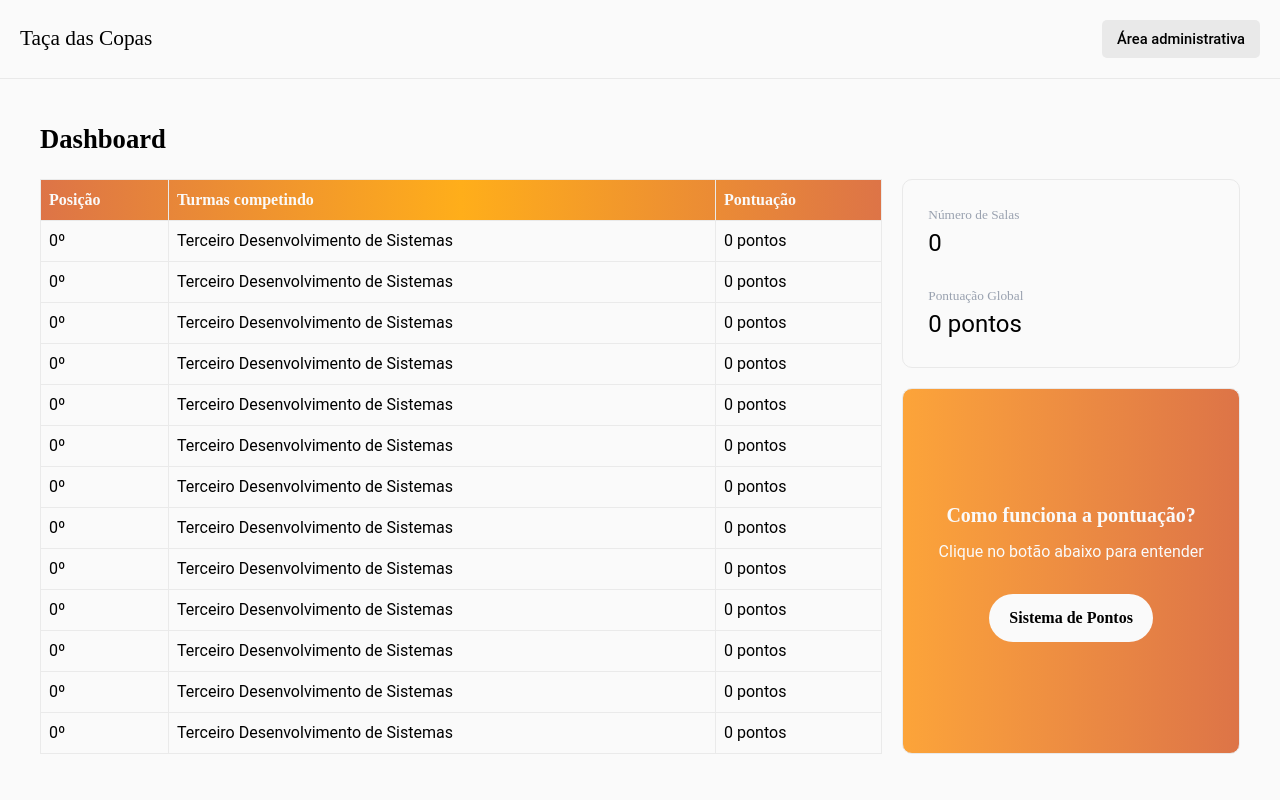
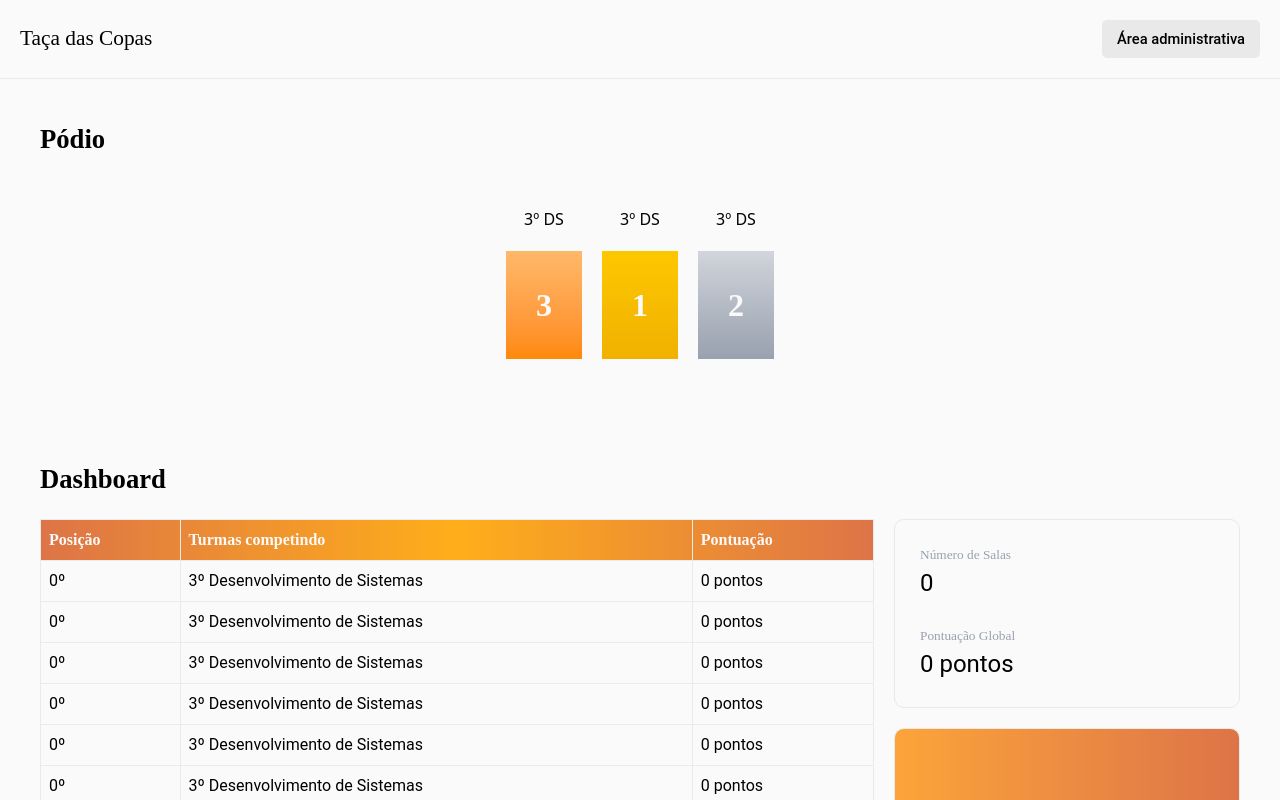
Before and after one commit to Nerzzz/taca-das-copas, a React (Vite) app: page / in a window 1280 px wide. Shown: the top 800 px of the page. Built offline with nearby package versions, Linux system fonts and the light colour scheme.

Commit message:
Construção do placar

```diff
--- a/src/App.css
+++ b/src/App.css
@@ -1,6 +1,7 @@
 @import "tailwindcss";
 
 @import url('https://fonts.googleapis.com/css2?family=Roboto:ital,wght@0,100..900;1,100..900&family=Sora:wght@100..800&display=swap');
+@import url("https://cdn.jsdelivr.net/npm/bootstrap-icons@1.13.1/font/bootstrap-icons.min.css");
 
 @theme{
   --font-sora: "Sora";
--- a/src/assets/components/Header.jsx
+++ b/src/assets/components/Header.jsx
@@ -4,7 +4,8 @@ function Header() {
     return (
         <header className='flex justify-between p-[20px] top-0 sticky border-b-[1px] border-b-light-gray items-center bg-white'>
             <span className='font-sora text-[16pt]'>Taça das Copas</span>
-            <a href="" className='bg-light-gray px-[15px] py-[8px] rounded-[5px] font-roboto transition duration-150 ease-in-out hover:bg-linear-to-l hover:from-orange-10 hover:to-orange-20 text-[11pt] font-medium hover:text-white'>Área administrativa</a>
+            <a href="" className='bg-light-gray px-[15px] py-[8px] rounded-[5px] font-roboto transition duration-150 ease-in-out hover:bg-linear-to-l hover:from-orange-10 hover:to-orange-20 text-[11pt] font-medium hover:text-white hidden sm:flex'>Área administrativa</a>
+            <a href="" className='bg-light-gray p-[8px] rounded-[5px] font-roboto transition duration-150 ease-in-out hover:bg-linear-to-l hover:from-orange-10 hover:to-orange-20 text-[11pt] font-medium hover:text-white flex sm:hidden'>ADM</a>
         </header>
     )
 }
--- a/src/assets/pages/Home.jsx
+++ b/src/assets/pages/Home.jsx
@@ -6,7 +6,30 @@ function Home() {
 
     return (
         <main className='px-[10px] md:px-[40px] my-[40px]'>
-            <section id="dashboard">
+            <section id='podio'>
+                <h1 className='text-[20pt] font-sora font-semibold'>Pódio</h1>
+                <div className='flex flex-row items-end justify-center gap-[20px] h-[200px]'>
+                    <div className='flex flex-col items-center gap-[20px]'>
+                        <h1>3º DS</h1>
+                        <div className='bg-linear-to-b from-orange-300 to-orange-400 p-[30px] flex flex-col justify-center'>
+                            <span className='text-white text-[24pt] font-sora font-extrabold'>3</span>
+                        </div>
+                    </div>
+                    <div className='flex flex-col items-center gap-[20px]'>
+                        <h1>3º DS</h1>
+                        <div className='bg-linear-to-b from-yellow-400 to-yellow-500 p-[30px] h-[100%] flex flex-col justify-center'>
+                            <span className='text-white text-[24pt] font-sora font-extrabold'>1</span>
+                        </div>
+                    </div>
+                    <div className='flex flex-col items-center gap-[20px]'>
+                        <h1>3º DS</h1>
+                        <div className='bg-linear-to-b from-gray-300 to-gray-400 p-[30px] h-[20%] flex flex-col justify-center'>
+                            <span className='text-white text-[24pt] font-sora font-extrabold'>2</span>
+                        </div>
+                    </div>
+                </div>
+            </section>
+            <section id="dashboard" className='mt-[100px]'>
                 <h1 className='text-[20pt] font-sora font-semibold'>Dashboard</h1>
                 <div className='flex flex-col xl:flex-row gap-[20px] mt-[20px]'>
                     <table id='tabelaPontos' className='grow-[2]'>
@@ -18,67 +41,67 @@ function Home() {
                             </tr>
                             <tr>
                                 <td>0º</td>
-                                <td>Terceiro Desenvolvimento de Sistemas</td>
+                                <td>3º Desenvolvimento de Sistemas</td>
                                 <td>0 pontos</td>
                             </tr>
                             <tr>
                                 <td>0º</td>
-                                <td>Terceiro Desenvolvimento de Sistemas</td>
+                                <td>3º Desenvolvimento de Sistemas</td>
                                 <td>0 pontos</td>
                             </tr>
                             <tr>
                                 <td>0º</td>
-                                <td>Terceiro Desenvolvimento de Sistemas</td>
+                                <td>3º Desenvolvimento de Sistemas</td>
                                 <td>0 pontos</td>
                             </tr>
                             <tr>
                                 <td>0º</td>
-                                <td>Terceiro Desenvolvimento de Sistemas</td>
+                                <td>3º Desenvolvimento de Sistemas</td>
                                 <td>0 pontos</td>
                             </tr>
                             <tr>
                                 <td>0º</td>
-                                <td>Terceiro Desenvolvimento de Sistemas</td>
+                                <td>3º Desenvolvimento de Sistemas</td>
                                 <td>0 pontos</td>
                             </tr>
                             <tr>
                                 <td>0º</td>
-                                <td>Terceiro Desenvolvimento de Sistemas</td>
+                                <td>3º Desenvolvimento de Sistemas</td>
                                 <td>0 pontos</td>
                             </tr>
                             <tr>
                                 <td>0º</td>
-                                <td>Terceiro Desenvolvimento de Sistemas</td>
+                                <td>3º Desenvolvimento de Sistemas</td>
                                 <td>0 pontos</td>
                             </tr>
                             <tr>
                                 <td>0º</td>
-                                <td>Terceiro Desenvolvimento de Sistemas</td>
+                                <td>3º Desenvolvimento de Sistemas</td>
                                 <td>0 pontos</td>
                             </tr>
                             <tr>
                                 <td>0º</td>
-                                <td>Terceiro Desenvolvimento de Sistemas</td>
+                                <td>3º Desenvolvimento de Sistemas</td>
                                 <td>0 pontos</td>
                             </tr>
                             <tr>
                                 <td>0º</td>
-                                <td>Terceiro Desenvolvimento de Sistemas</td>
+                                <td>3º Desenvolvimento de Sistemas</td>
                                 <td>0 pontos</td>
                             </tr>
                             <tr>
                                 <td>0º</td>
-                                <td>Terceiro Desenvolvimento de Sistemas</td>
+                                <td>3º Desenvolvimento de Sistemas</td>
                                 <td>0 pontos</td>
                             </tr>
                             <tr>
                                 <td>0º</td>
-                                <td>Terceiro Desenvolvimento de Sistemas</td>
+                                <td>3º Desenvolvimento de Sistemas</td>
                                 <td>0 pontos</td>
                             </tr>
                             <tr>
                                 <td>0º</td>
-                                <td>Terceiro Desenvolvimento de Sistemas</td>
+                                <td>3º Desenvolvimento de Sistemas</td>
                                 <td>0 pontos</td>
                             </tr>
                         </tbody>
```
